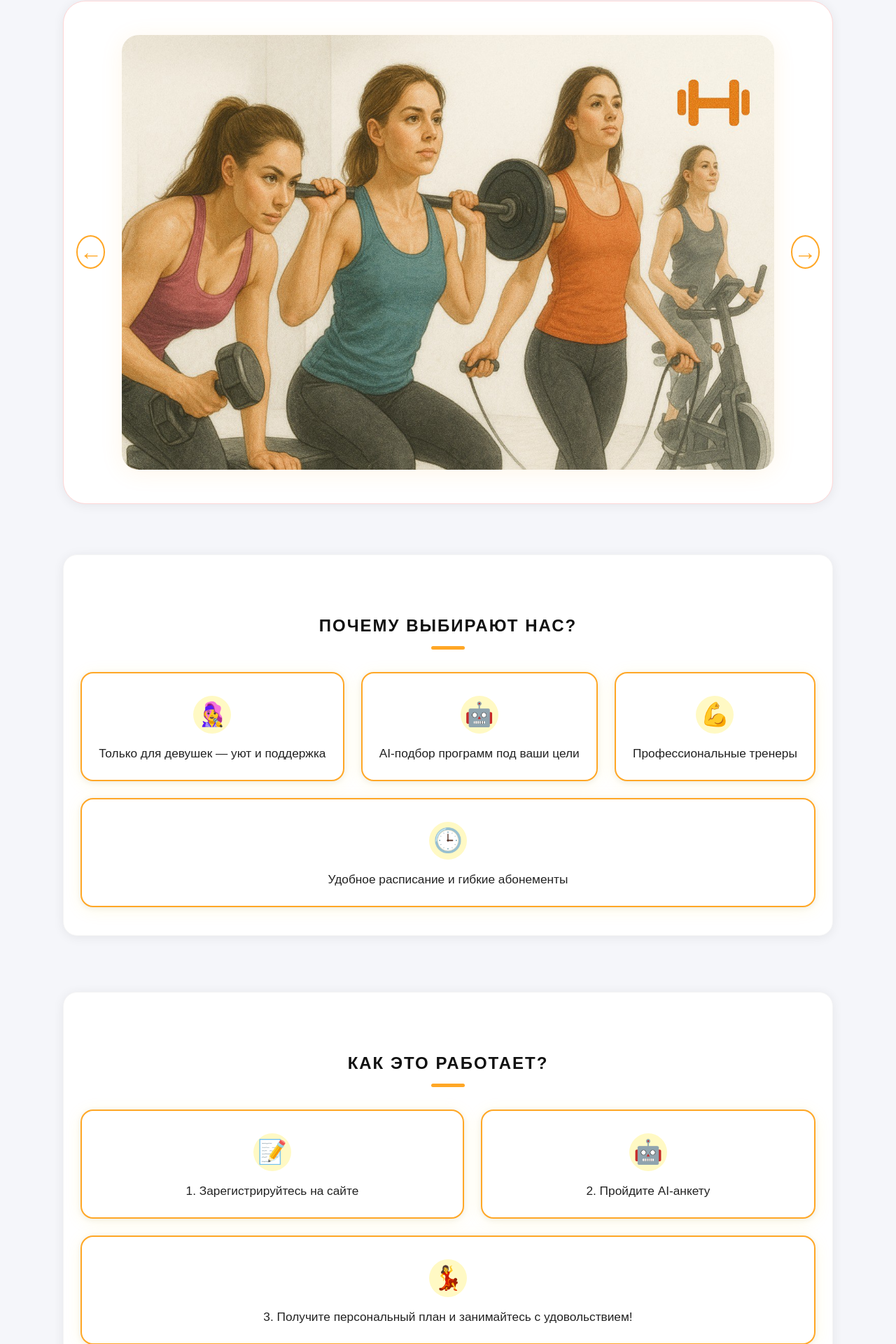
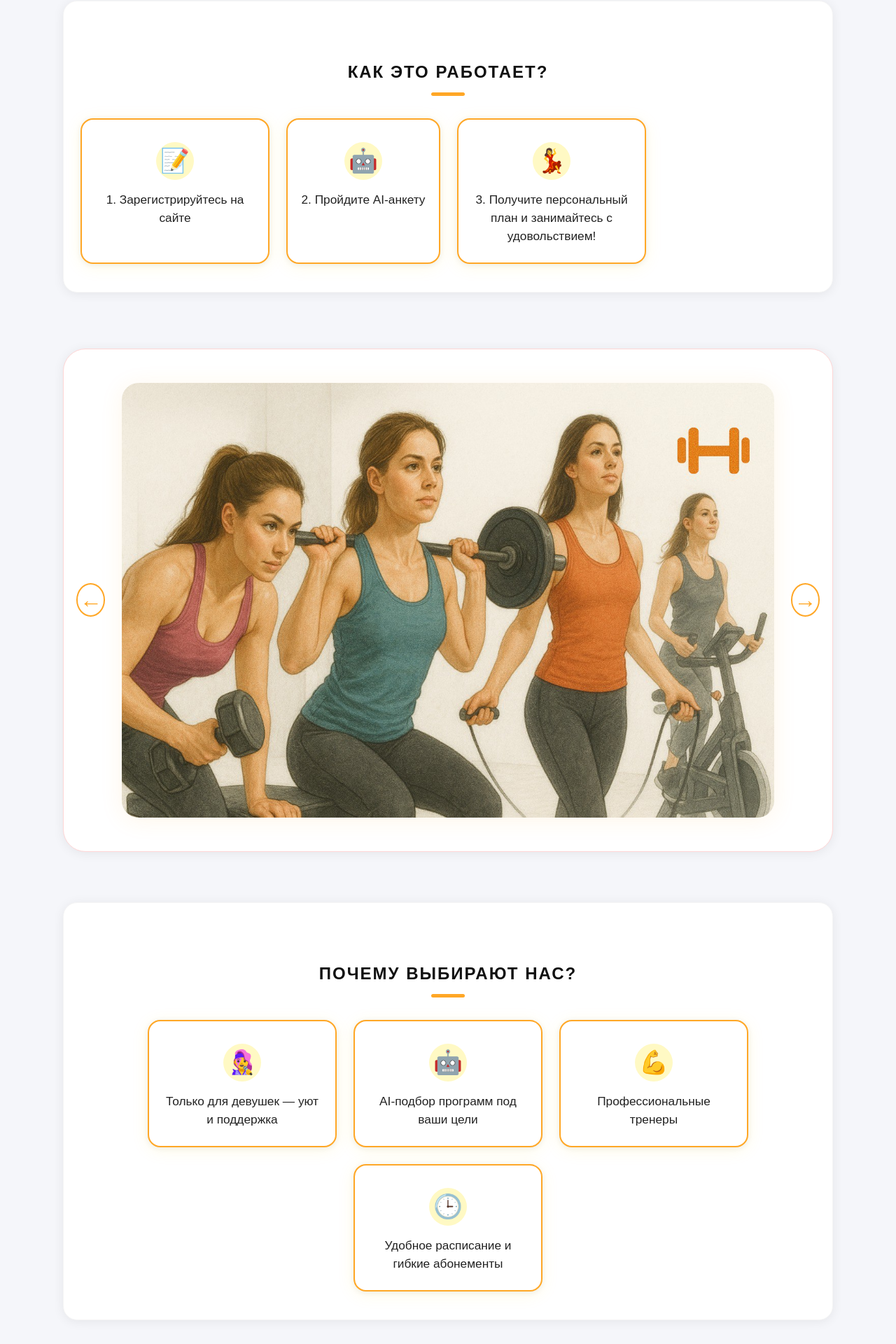
Before and after one commit to Rev1zit/ai-fitness, a Next.js app in the folder atmosfera/: page / in a window 1280 px wide. Shown: the part 119-2039 px from the top of the page at 70% size. Built offline with nearby package versions, Linux system fonts and the light colour scheme.

Commit message:
refactor: вернул стили и переместил блок 'Как это работает' в начало

```diff
--- a/atmosfera/app/index.module.css
+++ b/atmosfera/app/index.module.css
@@ -1340,8 +1340,6 @@ ul.aboutList {
   flex-wrap: wrap;
   gap: 24px;
   justify-content: center;
-  width: 100%;
-  margin: 0 auto;
 }
 .cardPro {
   background: #fff;
@@ -1349,7 +1347,7 @@ ul.aboutList {
   box-shadow: 0 4px 24px rgba(255,214,0,0.10), 0 1.5px 8px rgba(0,0,0,0.07);
   border: 2.5px solid var(--orange);
   min-width: 220px;
-  flex-grow: 1;
+  max-width: 270px;
   padding: 32px 18px 24px 18px;
   display: flex;
   flex-direction: column;
--- a/atmosfera/app/page.tsx
+++ b/atmosfera/app/page.tsx
@@ -72,6 +72,15 @@ export default function Home() {
 
   return (
     <main className={styles.main}>
+      {/* Как это работает */}
+      <section className={styles.sectionBlock}>
+        <h2 className={styles.sectionTitlePro}>Как это работает?</h2>
+        <div className={styles.cardGrid}>
+          <div className={styles.cardPro}><div className={styles.cardIcon}>📝</div>1. Зарегистрируйтесь на сайте</div>
+          <div className={styles.cardPro}><div className={styles.cardIcon}>🤖</div>2. Пройдите AI-анкету</div>
+          <div className={styles.cardPro}><div className={styles.cardIcon}>💃</div>3. Получите персональный план и занимайтесь с удовольствием!</div>
+        </div>
+      </section>
       {/* Banner Slider */}
       <section className={styles.bannerSlider} style={{marginTop: 40, display: 'flex', flexDirection: 'row', alignItems: 'center', justifyContent: 'center', position: 'relative'}}>
         <button
@@ -113,16 +122,6 @@ export default function Home() {
           <div className={styles.cardPro}><div className={styles.cardIcon}>🤖</div>AI-подбор программ под ваши цели</div>
           <div className={styles.cardPro}><div className={styles.cardIcon}>💪</div>Профессиональные тренеры</div>
           <div className={styles.cardPro}><div className={styles.cardIcon}>🕒</div>Удобное расписание и гибкие абонементы</div>
-        </div>
-      </section>
-
-      {/* Как это работает */}
-      <section className={styles.sectionBlock}>
-        <h2 className={styles.sectionTitlePro}>Как это работает?</h2>
-        <div className={styles.cardGrid}>
-          <div className={styles.cardPro}><div className={styles.cardIcon}>📝</div>1. Зарегистрируйтесь на сайте</div>
-          <div className={styles.cardPro}><div className={styles.cardIcon}>🤖</div>2. Пройдите AI-анкету</div>
-          <div className={styles.cardPro}><div className={styles.cardIcon}>💃</div>3. Получите персональный план и занимайтесь с удовольствием!</div>
         </div>
       </section>
 
```
